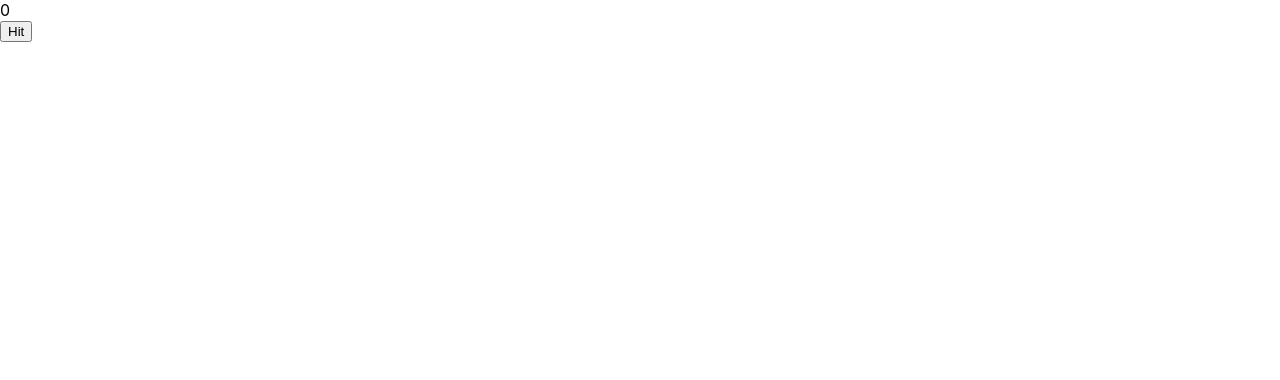
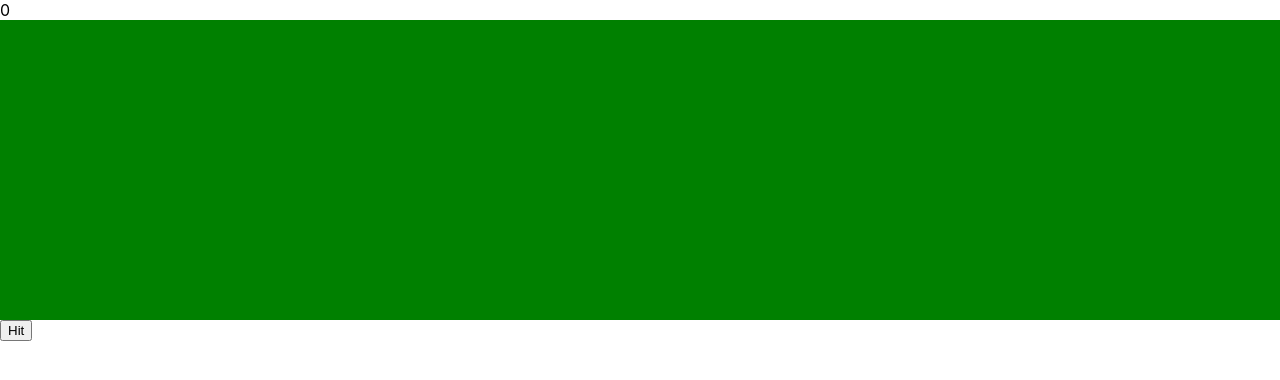
Before and after one commit to jsimpson15011/black-jack-react, a React (Create React App) app: page / in a window 1280 px wide. Shown: the top 380 px of the page. Built offline with nearby package versions, Linux system fonts and the light colour scheme.

Commit message:
Add bust logic
Player can no longer hit when he has busted

```diff
--- a/src/App.js
+++ b/src/App.js
@@ -33,6 +33,9 @@ const App = () => {
   const [playerHasSoftAce, setPlayerHasSoftAce] = useState(false)//This state shows whether the player
   const [playerTotal, setPlayerTotal] = useState(0)
   const [deckCut, setDeckCut] = useState(randomNumberBetween(5, (numberOfDecks * 52) - 20))
+  const [playerActiveHand, setPlayerActiveHand] = useState(0)
+  const [playerHandIsBusted, setPlayerHandIsBusted] = useState([false])
+  const [playerHasControl, setPlayerHasControl] = useState(true)
 
   const PlayerTotal = () => {
     if (playerCardsState.length === 0) {
@@ -63,7 +66,9 @@ const App = () => {
       <div>
         <div style={{
           display: 'flex',
-          justifyContent: 'space-between'
+          justifyContent: 'space-between',
+          height: '300px',
+          background: 'green'
         }}
         >
           {playerCards}
@@ -90,6 +95,12 @@ const App = () => {
     setDeckCut(randomNumberBetween(5, (numberOfDecks * 52) - 20))
     alert('shuffled')
   }
+  const deal = () => {
+    setPlayerHandIsBusted([false])
+    setPlayerHasControl(true)
+    setPlayerCardsState([])
+  }
+
   const playerHit = () => {
     const cardIndex = randomNumberBetween(0, deckState.length - 1)
     const newCard = deckState[cardIndex]
@@ -129,14 +140,32 @@ const App = () => {
       return (total + card.value)
     }, 0)
     setPlayerTotal(newTotal)
+    if(newTotal>21){
+      const newPlayerHandIsBusted = playerHandIsBusted.map((hand, i) => {
+        if(i === playerActiveHand){
+          return true
+        }
+      })
+      setPlayerHandIsBusted(newPlayerHandIsBusted)
+      setPlayerHasControl(false)
+    }
   }, [playerCardsState])
 
   return (
     <div className="App">
       <PlayerTotal/>
       <PlayerCards/>
-      <button onClick={() => playerHit()}>
+      <button
+        onClick={() => { playerHit()}}
+        style={playerHasControl ? {display: 'block'} : {display: 'none'}}
+      >
         Hit
+      </button>
+      <button
+        onClick={() => { deal()}}
+        style={playerHasControl ? {display: 'none'} : {display: 'block'}}
+      >
+        Deal
       </button>
     </div>
   )
```
